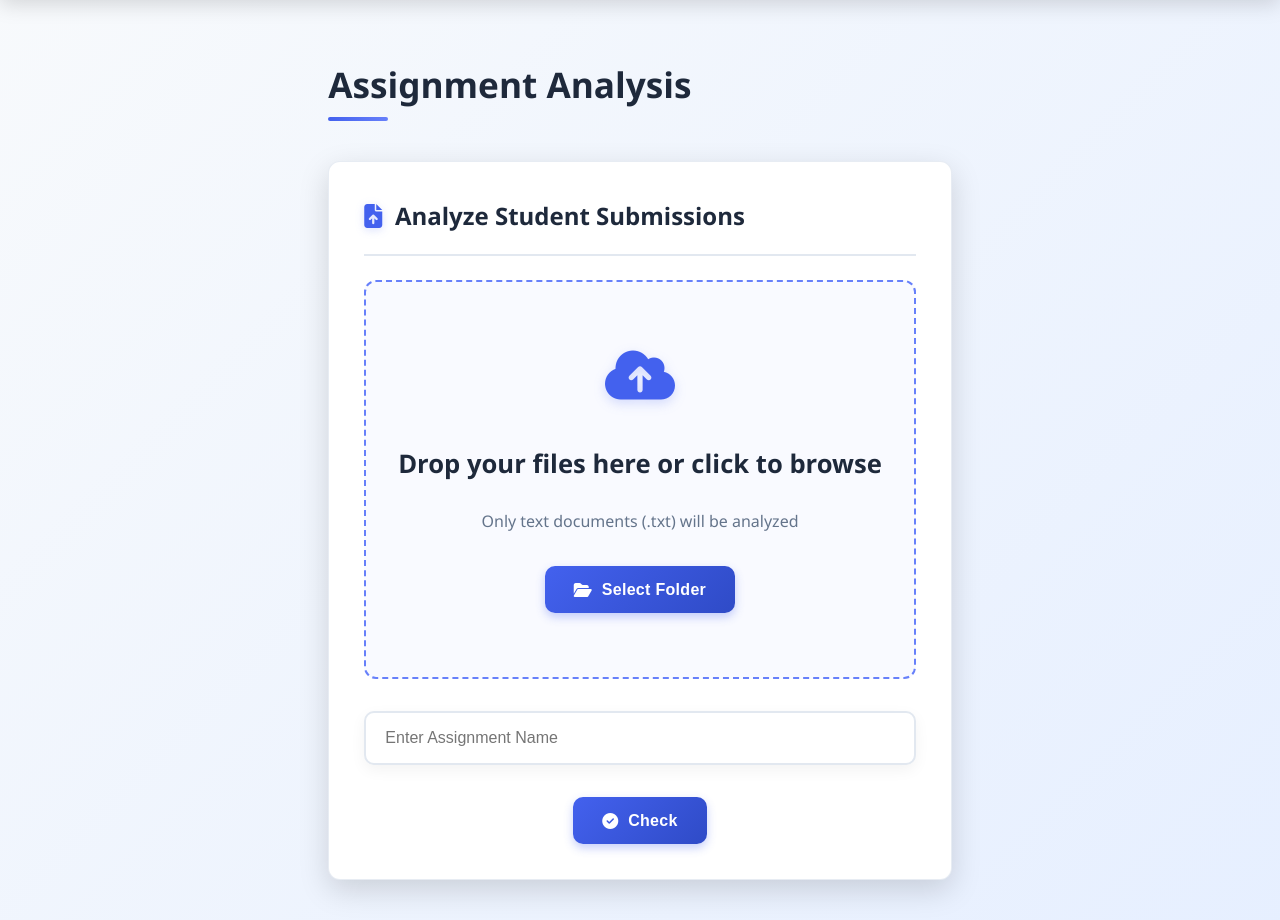
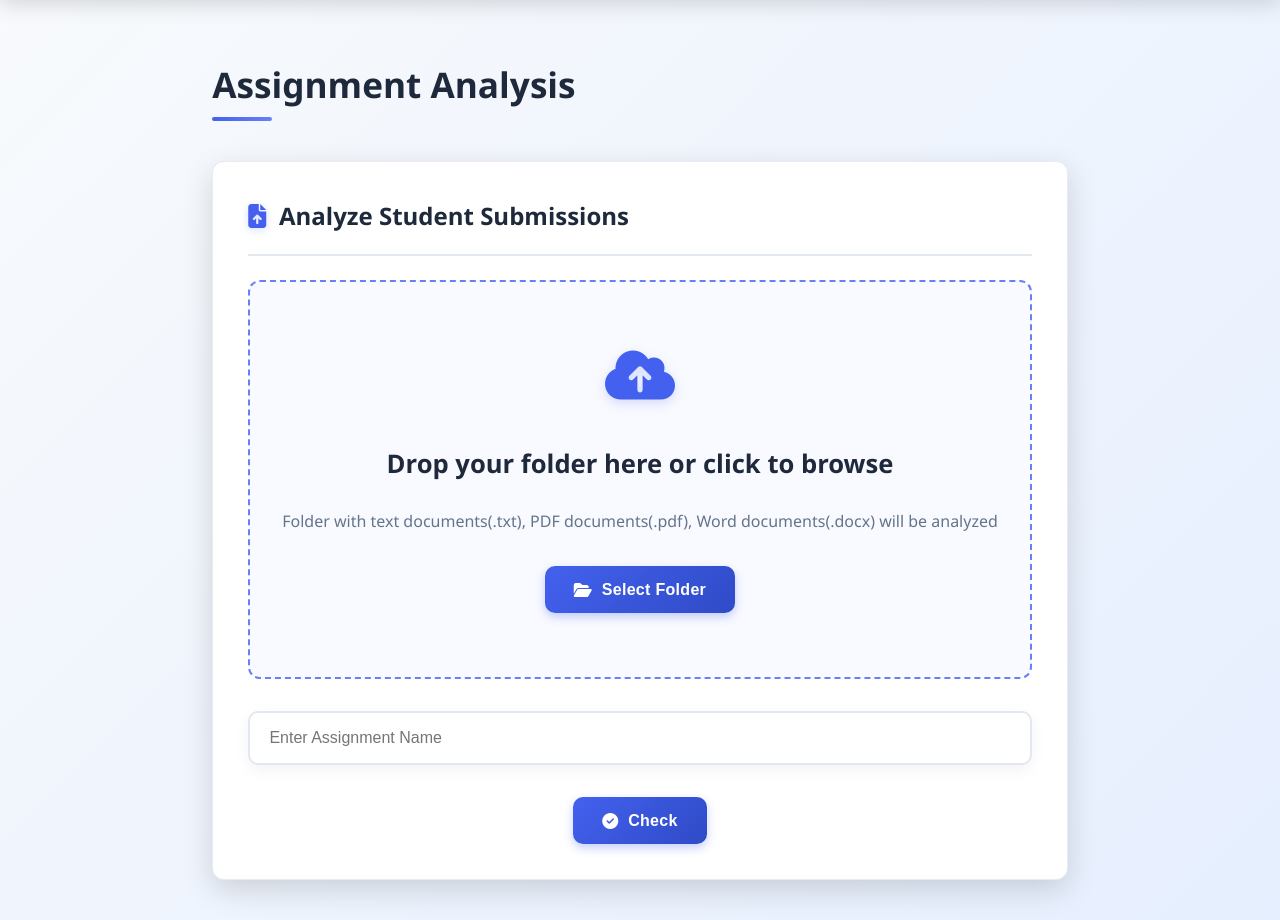
Before and after one commit to Aakash-Balasundaram/Fraud-Detection-in-class-assignments, a Flask app: page /assignment/ in a window 1280 px wide. Shown: the part 68-988 px from the top of the page. Run offline with Flask 3, Linux system fonts and the light colour scheme; some libraries are stand-ins or nearby versions.

Commit message:
Done upload changes in the assignment check page

```diff
--- a/app.py
+++ b/app.py
@@ -493,7 +493,7 @@ def extract_embeddings(code_snippets):
         logging.error(f"Error extracting embeddings: {str(e)}", exc_info=True)
         return np.array([])
 
-def cluster_code_files(files, threshold=0.85):
+def cluster_code_files(files, threshold=0.875):
     try:
         if not files or not all(isinstance(f, dict) for f in files):
             logging.error("Invalid file format received for clustering.")
@@ -697,6 +697,86 @@ def get_all_assignment_tables():
     except Exception as e:
         logging.error(f"Error retrieving assignment tables: {str(e)}")
         return []
+
+def process_assignment_files(files):
+    """
+    Process files for assignment upload, supporting multiple file types and folders
+
+    Args:
+        files: List of uploaded files or files in a folder
+
+    Returns:
+        List of processed file dictionaries with name and content
+    """
+    processed_files = []
+
+    for file in files:
+        # Handle individual file uploads
+        if hasattr(file, 'filename'):
+            filename = file.filename
+
+            # Save temporary file if needed
+            file_path = os.path.join(app.config['UPLOAD_FOLDER'], filename)
+            file.save(file_path)
+
+            try:
+                # Text extraction based on file type
+                if filename.endswith('.txt'):
+                    with open(file_path, 'r', encoding='utf-8') as f:
+                        text = f.read()
+                elif filename.endswith('.docx'):
+                    doc = Document(file_path)
+                    text = "\n".join([para.text for para in doc.paragraphs])
+                elif filename.endswith('.pdf'):
+                    with open(file_path, 'rb') as f:
+                        pdf_reader = PyPDF2.PdfReader(f)
+                        text = "\n".join([page.extract_text() for page in pdf_reader.pages])
+                else:
+                    logging.warning(f"Unsupported file type: {filename}")
+                    continue
+
+                processed_files.append({
+                    "name": filename,
+                    "content": text
+                })
+
+            except Exception as e:
+                logging.error(f"Error processing file {filename}: {str(e)}")
+
+            finally:
+                # Remove temporary file
+                if os.path.exists(file_path):
+                    os.remove(file_path)
+
+        # Handle folder uploads (assuming file is actually a path string)
+        elif isinstance(file, str) and os.path.isdir(file):
+            for root, _, files in os.walk(file):
+                for filename in files:
+                    filepath = os.path.join(root, filename)
+
+                    # Process only txt, docx, and pdf files
+                    if filename.endswith(('.txt', '.docx', '.pdf')):
+                        try:
+                            if filename.endswith('.txt'):
+                                with open(filepath, 'r', encoding='utf-8') as f:
+                                    text = f.read()
+                            elif filename.endswith('.docx'):
+                                doc = Document(filepath)
+                                text = "\n".join([para.text for para in doc.paragraphs])
+                            elif filename.endswith('.pdf'):
+                                with open(filepath, 'rb') as f:
+                                    pdf_reader = PyPDF2.PdfReader(f)
+                                    text = "\n".join([page.extract_text() for page in pdf_reader.pages])
+
+                            processed_files.append({
+                                "name": filename,
+                                "content": text
+                            })
+
+                        except Exception as e:
+                            logging.error(f"Error processing file {filename}: {str(e)}")
+
+    return processed_files
 
 @app.route('/assignment_func', methods=['GET', 'POST'])
 def assignment_func():
--- a/templates/assignment.html
+++ b/templates/assignment.html
@@ -477,10 +477,10 @@
                         <i class="fas fa-cloud-upload-alt"></i>
                     </div>
                     <div class="upload-message">
-                        <h3>Drop your files here or click to browse</h3>
+                        <h3>Drop your folder here or click to browse</h3>
                     </div>
                     <div class="upload-note">
-                        Only text documents (.txt) will be analyzed
+                        Folder with text documents(.txt), PDF documents(.pdf), Word documents(.docx) will be analyzed
                     </div>
                     <div class="file-input-wrapper">
                         <button class="btn">
```
Also changed, not shown: assignments.db.
